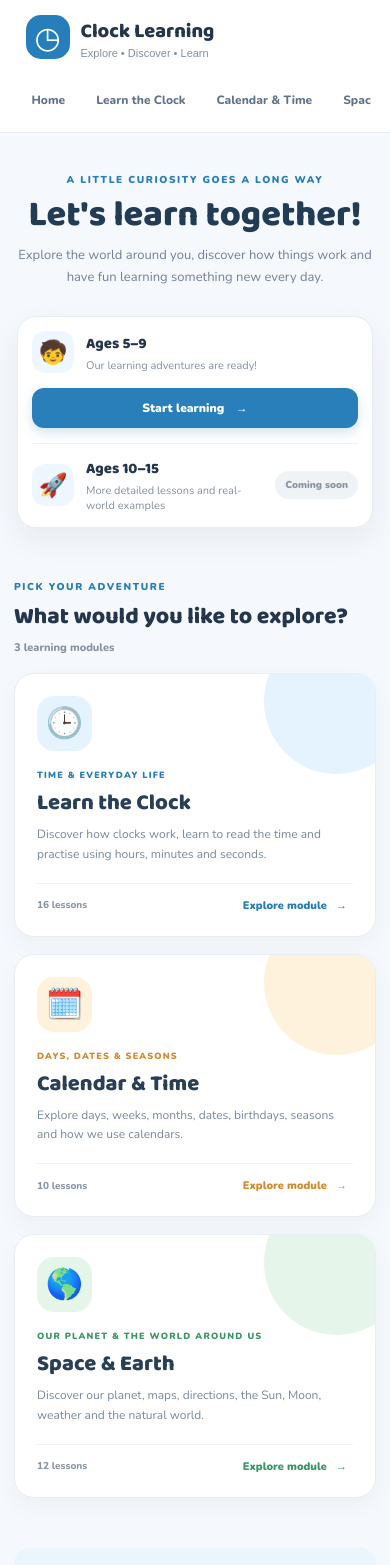
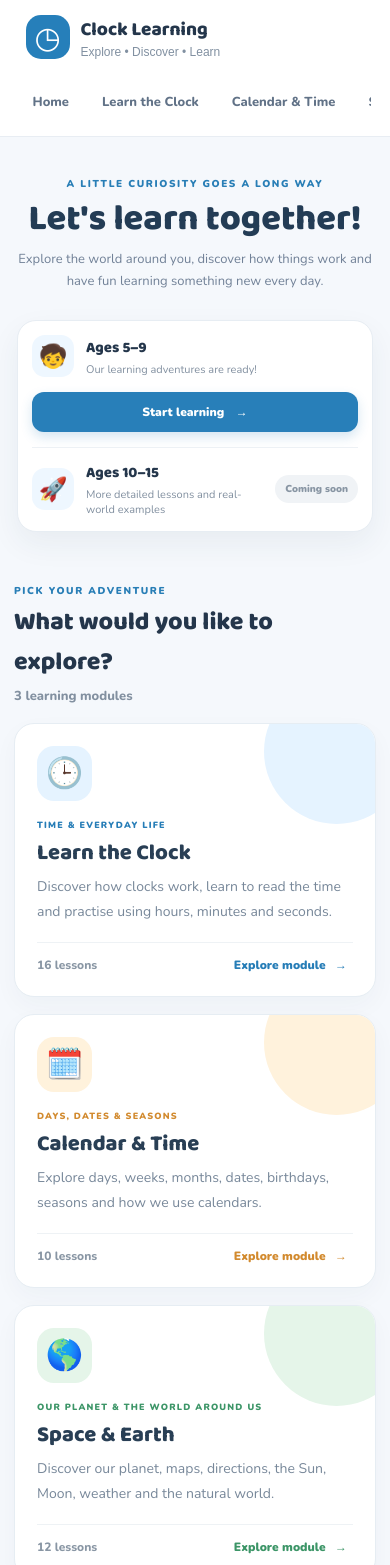
Before and after one commit to amir-dev-projects/clock-learning, a React (Vite) app: page / in a window 390 px wide. Shown: the top 1565 px of the page. Built offline with nearby package versions, Linux system fonts and the light colour scheme.

Commit message:
Increase learning page font sizes for readability (#3)

```diff
--- a/src/styles.css
+++ b/src/styles.css
@@ -64,3 +64,39 @@
 .centre-sample{width:17px;height:17px;flex:none;border-radius:50%;background:#e8ad4b;border:3px solid #fff;box-shadow:0 0 0 1px #c88b2d}
 @media(max-width:900px){.page-container{padding-left:24px;padding-right:24px}.lesson-content{grid-template-columns:1fr}.lesson-sidebar{grid-template-columns:1fr 1fr}.clock-tool-button{grid-column:1/-1}}
 @media(max-width:620px){.page-container{padding-left:14px;padding-right:14px}.learning-card,.activity-card,.quiz-card,.sidebar-card{padding:18px}.learning-section p,.activity-card p{font-size:14px}.clock-parts-layout{grid-template-columns:1fr;gap:10px}.clock-parts-svg{max-width:300px}.clock-part-label{padding:12px}.lesson-visual{padding:16px}}
+
+
+/* Improve readability across learning pages */
+.learning-shell{font-size:16px}
+.brand-button strong{font-size:22px}
+.brand-button small{font-size:13px}
+.site-header nav button{font-size:14px;padding:11px 13px}
+.module-banner h1{font-size:36px}
+.module-banner p{font-size:15px;line-height:1.75}
+.section-heading h2,.lesson-heading h2{font-size:30px}
+.section-note,.lesson-heading>span{font-size:13px}
+.lesson-row{padding:16px 19px;gap:17px}
+.lesson-number{width:42px;height:42px;font-size:14px}
+.lesson-info strong{font-size:17px}
+.lesson-info small{font-size:12px;line-height:1.5}
+.lesson-row .text-button{font-size:13px}
+.lesson-row .planned-pill{font-size:11px}
+.module-card p{font-size:14px;line-height:1.75}
+.module-meta>span,.module-meta button{font-size:12px}
+.back-link{font-size:14px}
+.lesson-hero .eyebrow{font-size:12px}
+.lesson-hero p{font-size:17px}
+@media(max-width:580px){
+ .brand-button strong{font-size:19px}
+ .brand-button small{font-size:12px}
+ .site-header nav button{font-size:13px}
+ .module-banner h1{font-size:29px}
+ .module-banner p{font-size:14px}
+ .section-heading h2,.lesson-heading h2{font-size:25px}
+ .lesson-row{padding:13px 12px;gap:11px}
+ .lesson-number{width:38px;height:38px;font-size:13px}
+ .lesson-info strong{font-size:15px}
+ .lesson-info small{font-size:11px}
+ .lesson-row .text-button{font-size:11px}
+ .lesson-hero p{font-size:15px}
+}
```
